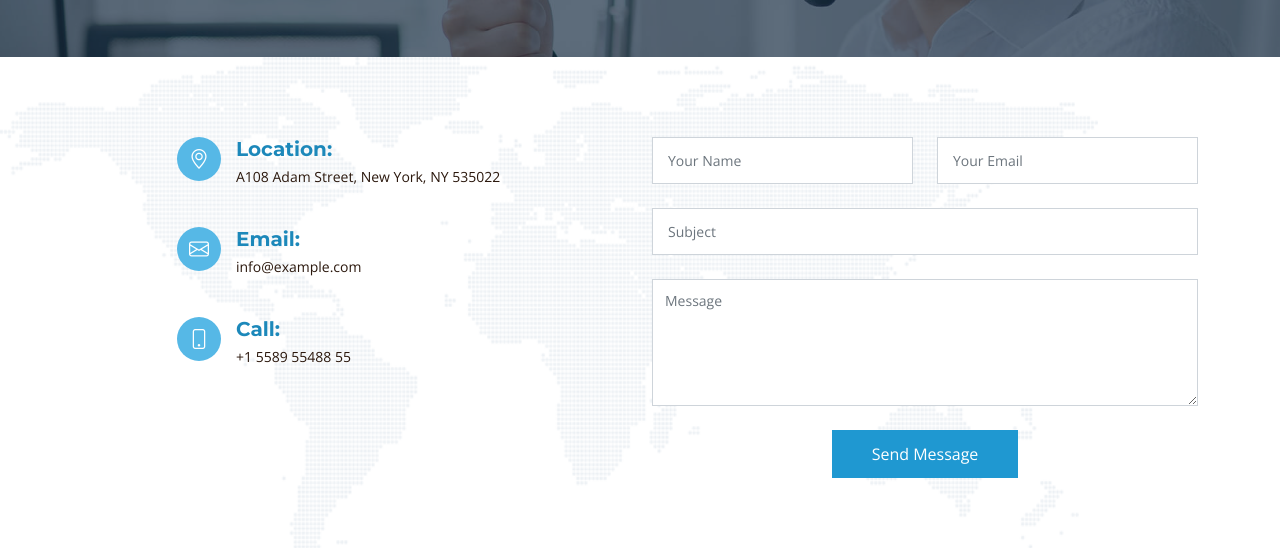
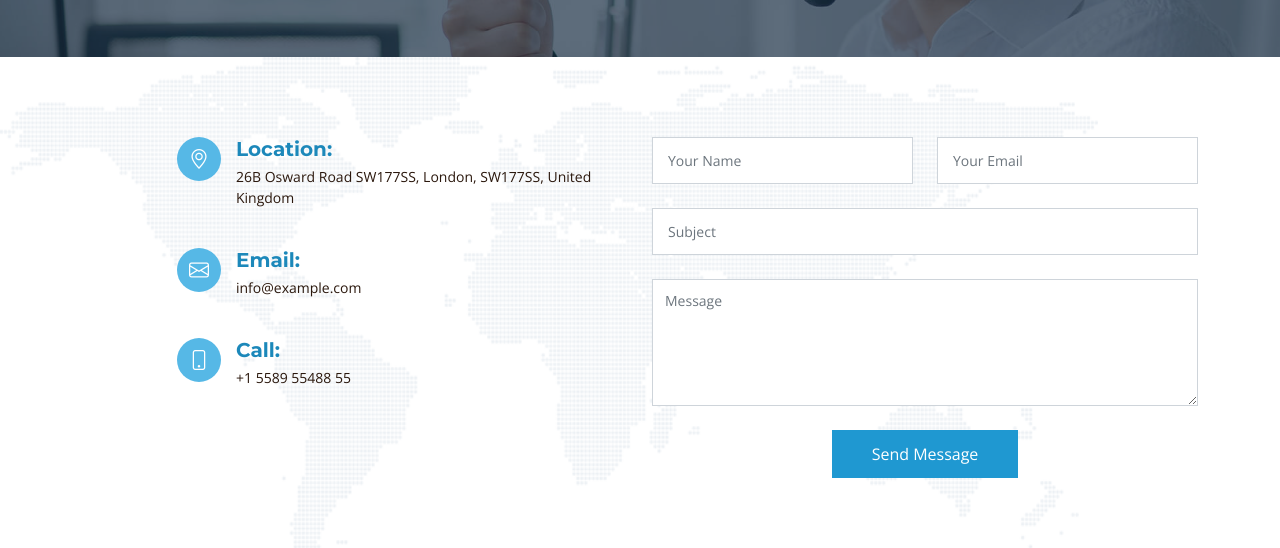
Before and after one commit to Prashant961992/codio_web, a plain HTML site: page contact.html in a window 1280 px wide. Shown: the part 252-800 px from the top of the page. Drawn offline with nearby package versions, Linux system fonts and the light colour scheme.

Commit message:
update address

```diff
--- a/contact.html
+++ b/contact.html
@@ -75,7 +75,7 @@
               <i class="bi bi-geo-alt flex-shrink-0"></i>
               <div>
                 <h4>Location:</h4>
-                <p>A108 Adam Street, New York, NY 535022</p>
+                <p>26B Osward Road SW177SS, London, SW177SS, United Kingdom</p>
               </div>
             </div><!-- End Info Item -->
 
```
